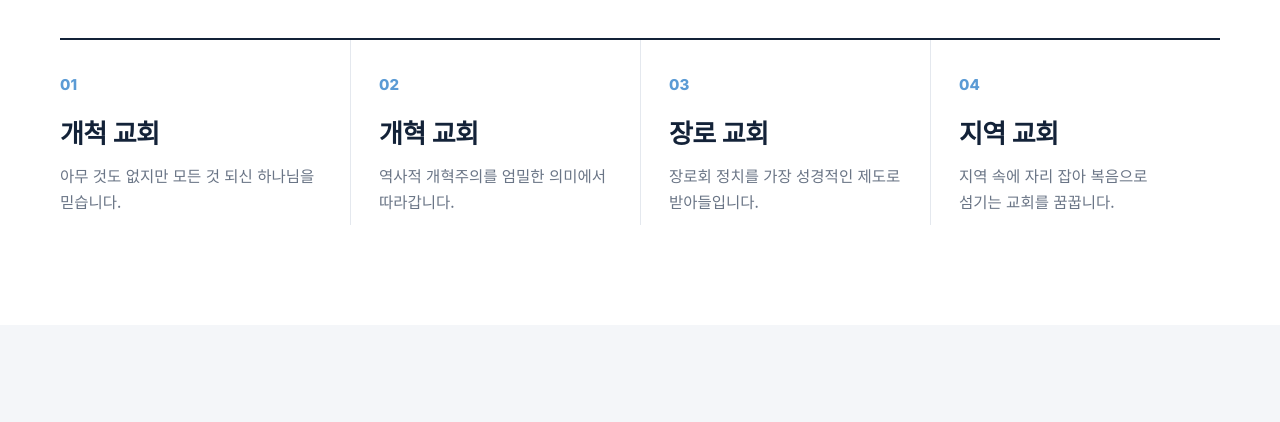
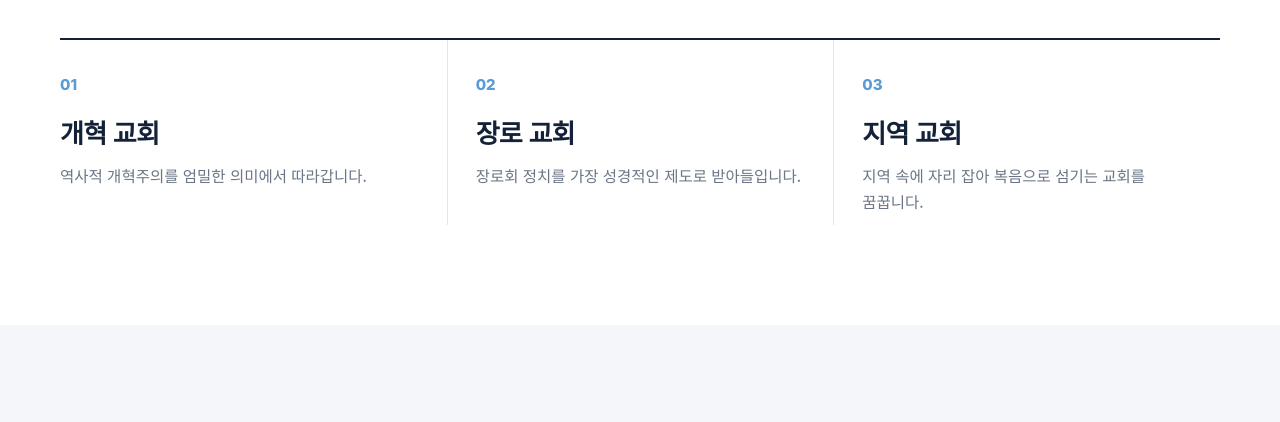
Before and after one commit to MartinShim/damjang-church, a plain HTML site: page about.html in a window 1280 px wide. Shown: the part 673-1095 px from the top of the page. Drawn offline with Linux system fonts and the light colour scheme.

Commit message:
교회 소개: '개척 교회' 항목 삭제, 번호 01~03으로 정리
Co-Authored-By: Claude Opus 5.5 <noreply@anthropic.com>

```diff
--- a/about.html
+++ b/about.html
@@ -4,9 +4,9 @@
 <meta charset="utf-8">
 <meta name="viewport" content="width=device-width, initial-scale=1">
 <title>교회 소개 | 담장너머교회</title>
-<meta name="description" content="담장너머교회는 개척 교회, 개혁 교회, 장로 교회, 지역 교회입니다. 담임목사 인사와 교회가 추구하는 바, 오시는 길을 안내합니다.">
+<meta name="description" content="담장너머교회는 개혁 교회, 장로 교회, 지역 교회입니다. 담임목사 인사와 교회가 추구하는 바, 오시는 길을 안내합니다.">
 <meta property="og:title" content="교회 소개 | 담장너머교회">
-<meta property="og:description" content="담장너머교회는 개척 교회, 개혁 교회, 장로 교회, 지역 교회입니다. 담임목사 인사와 교회가 추구하는 바, 오시는 길을 안내합니다.">
+<meta property="og:description" content="담장너머교회는 개혁 교회, 장로 교회, 지역 교회입니다. 담임목사 인사와 교회가 추구하는 바, 오시는 길을 안내합니다.">
 <meta property="og:image" content="assets/church-sketch.png">
 <link rel="icon" href="assets/cross-mark.png">
 <link rel="preconnect" href="https://fonts.googleapis.com">
@@ -48,11 +48,10 @@
     <div class="sec-head">
       <div><p class="lbl">Who We Are</p><h2 class="title">담장너머 교회는<br>이런 교회입니다</h2></div>
     </div>
-    <div class="who-g">
-      <div><span class="n">01</span><h3>개척 교회</h3><p>아무 것도 없지만 모든 것 되신 하나님을 믿습니다.</p></div>
-      <div><span class="n">02</span><h3>개혁 교회</h3><p>역사적 개혁주의를 엄밀한 의미에서 따라갑니다.</p></div>
-      <div><span class="n">03</span><h3>장로 교회</h3><p>장로회 정치를 가장 성경적인 제도로 받아들입니다.</p></div>
-      <div><span class="n">04</span><h3>지역 교회</h3><p>지역 속에 자리 잡아 복음으로 섬기는 교회를 꿈꿉니다.</p></div>
+    <div class="who-g three">
+      <div><span class="n">01</span><h3>개혁 교회</h3><p>역사적 개혁주의를 엄밀한 의미에서 따라갑니다.</p></div>
+      <div><span class="n">02</span><h3>장로 교회</h3><p>장로회 정치를 가장 성경적인 제도로 받아들입니다.</p></div>
+      <div><span class="n">03</span><h3>지역 교회</h3><p>지역 속에 자리 잡아 복음으로 섬기는 교회를 꿈꿉니다.</p></div>
     </div>
   </div>
 </section>
```
Also changed, not shown: _src/pages/about.html (+5 -6 lines), _src/pages/index.html (+1 -1 lines), index.html (+2 -2 lines).
